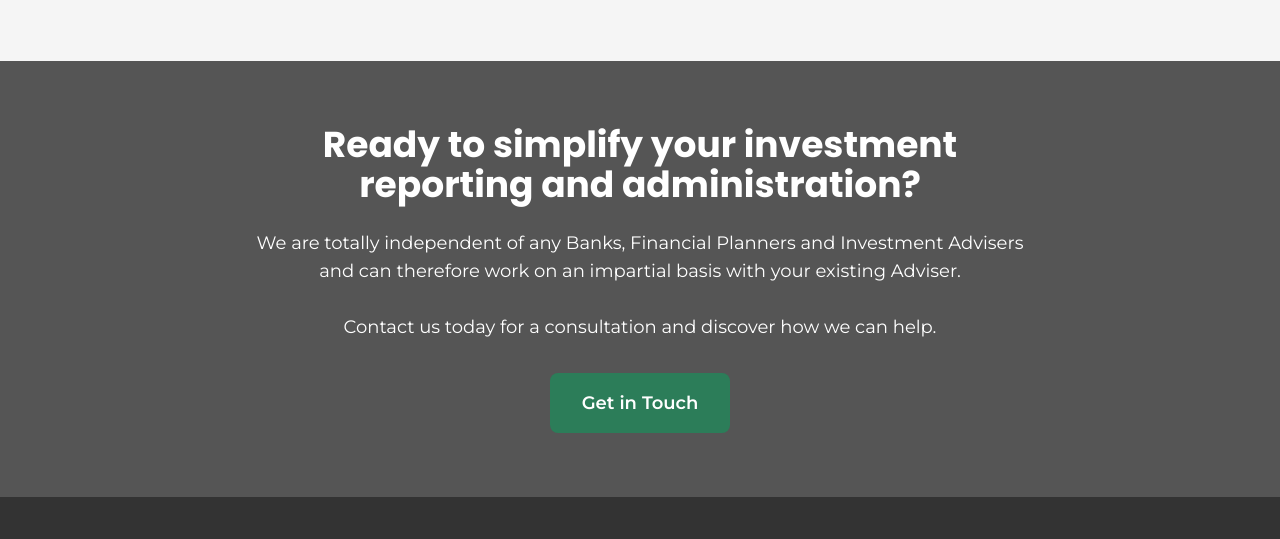
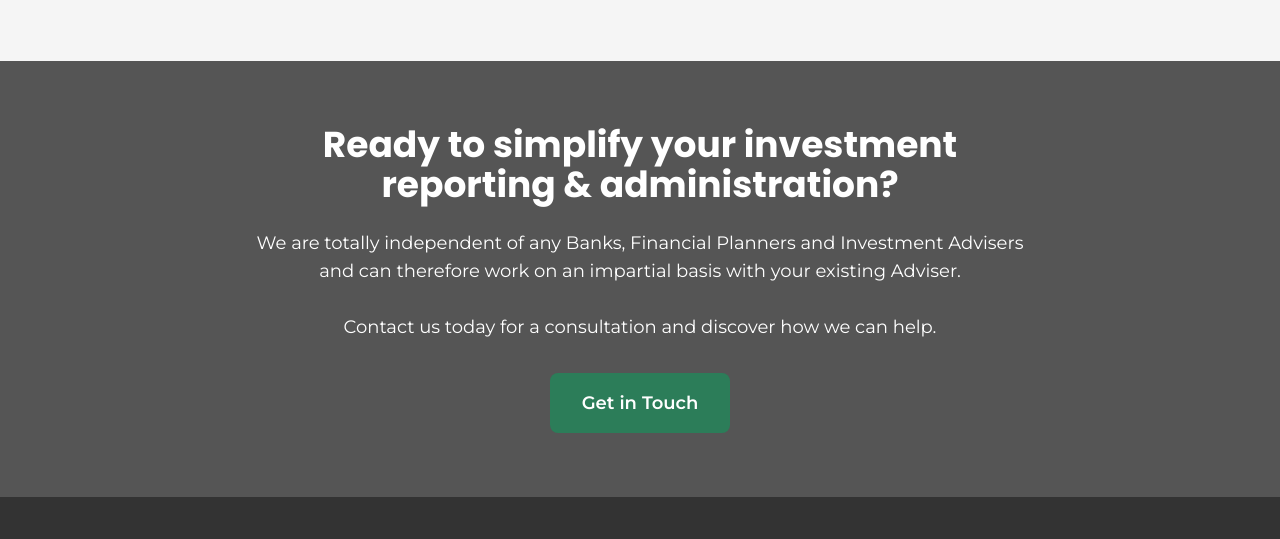
Before and after one commit to markma27/PortfolioGuardian, a website: page index.html in a window 1280 px wide. Shown: the part 2411-2950 px from the top of the page. Drawn offline with nearby package versions, Linux system fonts and the light colour scheme.

Commit message:
Update index.html

```diff
--- a/index.html
+++ b/index.html
@@ -256,7 +256,7 @@
         <section class="py-16 text-white" style="background-color: #555;">
             <div class="container mx-auto px-4 text-center">
                 <div class="max-w-3xl mx-auto">
-                    <h2 class="text-3xl md:text-4xl font-bold mb-6 fade-in">Ready to simplify your investment reporting and administration?</h2>
+                    <h2 class="text-3xl md:text-4xl font-bold mb-6 fade-in">Ready to simplify your investment reporting & administration?</h2>
                     <p class="text-lg mb-8 fade-in">We are totally independent of any Banks, Financial Planners and Investment Advisers and can
                         therefore work on an impartial basis with your existing Adviser. <br> <br>Contact us today for a consultation and discover how we can help.</p>
                     <a href="/contact/" class="btn-primary text-lg px-8 py-4 fade-in">Get in Touch</a>
```
